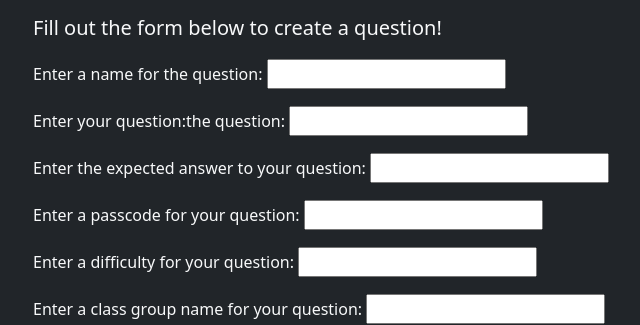
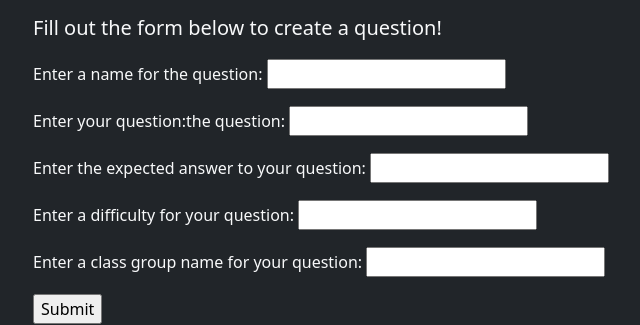
Before and after one commit to asalonna/finalProject, a Django app: page /create_question in a window 1280 px wide. Shown: the part 131-456 px from the top of the page, without its empty margins (85-725 px from the left). Run offline with Django 4.2, Linux system fonts and the light colour scheme; some libraries are stand-ins or nearby versions.

Commit message:
Updated question creation form.

```diff
--- a/base/forms.py
+++ b/base/forms.py
@@ -8,13 +8,12 @@ class CreateQuestionForm(forms.Form):
     question_title = forms.CharField(label='Enter a name for the question:', max_length=100)
     question_body = forms.CharField(label='Enter your question:', max_length=500)
     question_answer = forms.CharField(label='Enter the expected answer to your question:', max_length=500)
-    question_passcode = forms.CharField(label='Enter a passcode for your question:', max_length=10)
     class_group = forms.CharField(label='Enter a class name for your question:', max_length=50)
     question_difficulty = forms.IntegerField(label='Enter a difficulty for your question:', min_value=0)
 
 class UserAccessForm(forms.Form):
     user_id = forms.CharField(label='User ID:', max_length=10)
-    question_access_code = forms.CharField(label='Question Access Code:', max_length=10)
+    classroom_access_code = forms.CharField(label='Classroom Access Code:', max_length=6)
 
 class TrackGradeForm(forms.Form):
     question_access_code = forms.CharField(label='Question Access Code:', max_length=10)
--- a/base/models.py
+++ b/base/models.py
@@ -20,7 +20,6 @@ class ClassUsers(models.Model):
     highest_difficulty = models.PositiveIntegerField()
     last_question = models.ForeignKey(Questions, on_delete=models.CASCADE)
     class_completed = models.BooleanField()
-
     class Meta:
         constraints = [
             models.UniqueConstraint(fields=['class_id', 'user_id'], name='constrain_classusers')
@@ -31,7 +30,6 @@ class UserMarks(models.Model):
     question = models.ForeignKey(Questions, on_delete=models.CASCADE)
     completed = models.BooleanField()
     attempts = models.IntegerField()
-
     def __str__(self):
         return ("User: " + self.user_id +  " Completed: " + str(self.completed)
                  + " Attempts: " + str(self.attempts))
--- a/base/templates/base/createTask.html
+++ b/base/templates/base/createTask.html
@@ -30,7 +30,7 @@
                 <p class="lead">
                     Fill out the form below to create a question!
                 </p>
-                <form action="/create_task" method="post">
+                <form action="/create_question" method="post">
                     {% csrf_token %}
                     <div class="mb-3">
                         <label for="questionName" class="mb-1">
@@ -49,12 +49,6 @@
                             Enter the expected answer to your question:
                         </label>
                         {{ form.question_answer }}
-                    </div>
-                    <div class="mb-3">
-                        <label for="questionPasscode" class="mb-1">
-                            Enter a passcode for your question:
-                        </label>
-                        {{ form.question_passcode }}
                     </div>
                     <div class="mb-3">
                         <label for="questionDifficulty" class="mb-1">
--- a/base/views.py
+++ b/base/views.py
@@ -180,9 +180,8 @@ def create_question(request):
                 question = Questions(
                     title = form.cleaned_data['question_title'],
                     question_and_answer = form.cleaned_data['question_body'] + form.cleaned_data['question_answer'],
-                    passcode = form.cleaned_data['question_passcode'],
                     difficulty = form.cleaned_data['question_difficulty'],
-                    class_group = form.cleaned_data['class_group'],
+                    class_id = ClassRooms.objects.get(class_id=form.cleaned_data['class_group']),
                 )
                 question.save()
                 return render(request, 'base/createTask.html', {'form': form, 'access_code' : question.id})
```
Also changed, not shown: db.sqlite3.
